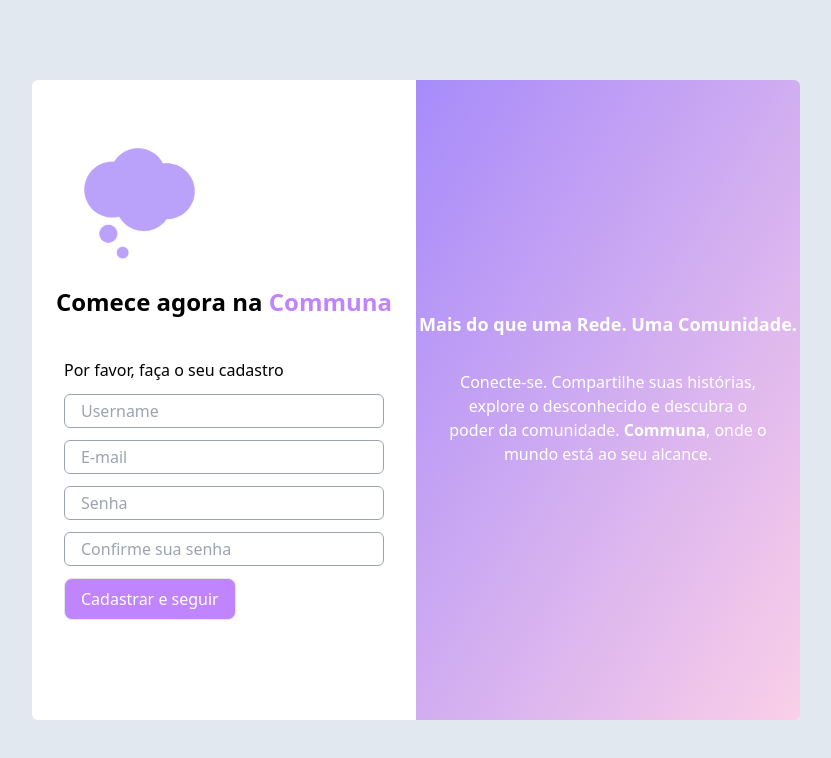
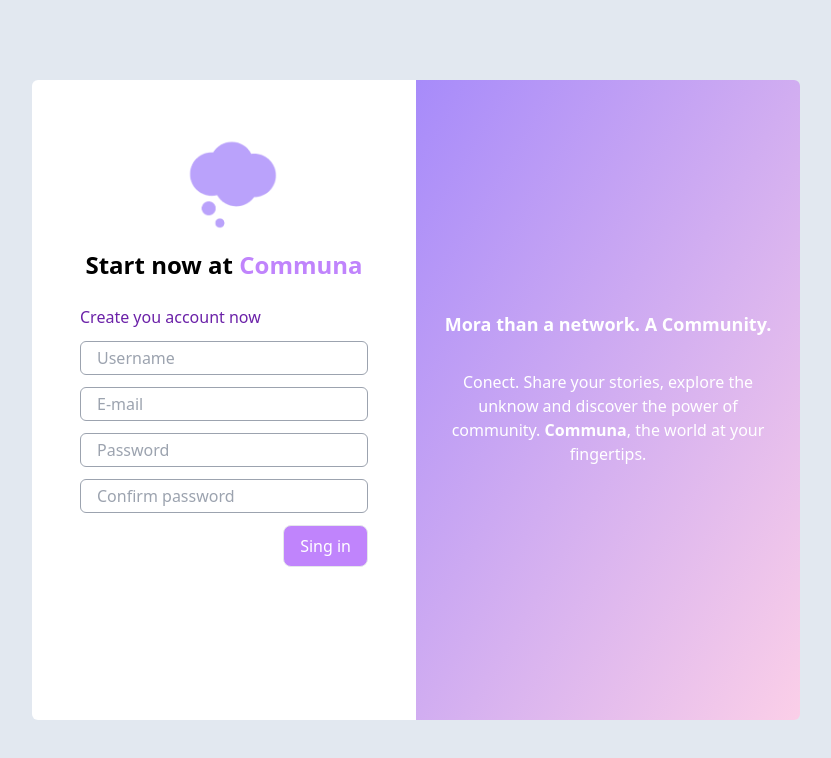
Before and after one commit to taifarias/communa-app, a React (Vite) app: page /login in a window 1280 px wide. Shown: the top 758 px of the page, without its empty margins (224-1055 px from the left). Built offline with nearby package versions, Linux system fonts and the light colour scheme.

Commit message:
uniformizei o idioma
tinha coisa em portugues e ingle, coloquei tudo pra ingles logo

```diff
--- a/src/App.jsx
+++ b/src/App.jsx
@@ -7,10 +7,6 @@ function App() {
   return (
     <div className='App'>
 
-
-
-
-
       <Outlet />
     </div>
   )
--- a/src/pages/Login.jsx
+++ b/src/pages/Login.jsx
@@ -8,31 +8,34 @@ const Login = () => {
 
             <section id="container" className="flex w-3/5 h-4/5 rounded-md ">
                 <div id="cadastro" className="bg-white h-full w-1/2 rounded-l-md flex items-center flex-col pt-10">
-                <div className="pb-10">
-                    <img src={LogoImg} alt="logo-communa" className="w-36" />
+                <div className="pb-6 flex flex-col items-center">
+                    <img src={LogoImg} alt="logo-communa" className="w-28" />
                     <h1 className="font-semibold text-2xl">
-                        Comece agora na <span className="text-center text-purple-400 font-bold">Communa</span>
+                        Start now at <span className="text-center text-purple-400 font-bold">Communa</span>
                     </h1>
                 </div>
 
                 <div className="">
-                        <p className="flex justify-start items-start pb-3 ">
-                        Por favor, faça o seu cadastro</p>
+                    <p className="flex justify-start items-start pb-3 text-purple-800">
+                        Create you account now</p>
 
-                        <div id="inputs" className="flex flex-col ">
+                    <div id="inputs" className="flex flex-col ">
 
-                            <input type="text" className="border border-gray-400 w-80 p-1 px-4 rounded-md mb-3 lg:w-" placeholder="Username" />
-                            <input type="text" className="border border-gray-400 w-80 p-1 px-4 rounded-md mb-3" placeholder="E-mail" />
-                            <input type="text" className="border border-gray-400 w-80 p-1 px-4 rounded-md mb-3" placeholder="Senha" />
-                            <input type="text" className="border border-gray-400 w-80 p-1 px-4 rounded-md mb-3" placeholder="Confirme sua senha" />
+                            <input type="text" className="border border-gray-400 w-72 p-1 px-4 rounded-md mb-3 lg:w-" placeholder="Username" />
+                            <input type="text" className="border border-gray-400 w-72 p-1 px-4 rounded-md mb-3" placeholder="E-mail" />
+                            <input type="text" className="border border-gray-400 w-72 p-1 px-4 rounded-md mb-3" placeholder="Password" />
+                            <input type="text" className="border border-gray-400 w-72 p-1 px-4 rounded-md mb-3" placeholder="Confirm password" />
 
-                        </div>
+                    </div>
 
-                <button className="bg-purple-400 border text-white py-2 px-4 rounded-lg ">
-                    Cadastrar e seguir
-                </button>
+                    <div className="flex justify-end">
+                            <button className="bg-purple-400 border text-white py-2 px-4 rounded-lg">
+                            Sing in
+                            </button>
+                    </div>
 
-            </div>
+
+                </div>
 
 
 
@@ -44,12 +47,12 @@ const Login = () => {
             <div id="sidebar" className="bg-gradient-to-br from-violet-400 to-pink-200 h-full w-1/2 rounded-r-md flex justify-center items-center flex-col" >
 
             <h1 className="font-bold text-white text-xl pb-2 xl:text-lg lg:text-center">
-                Mais do que uma Rede. Uma Comunidade.
+                Mora than a network. A Community.
             </h1>
 
 
-                <p className="py-6 px-20 text-center text-white xl:px-8 lg:px-4">
-                    Conecte-se. Compartilhe suas histórias, explore o desconhecido e descubra o poder da comunidade. <strong>Communa</strong>, onde o mundo está ao seu alcance.</p>
+                <p className="py-6 px-28 text-center text-white xl:px-8 lg:px-4">
+                    Conect. Share your stories, explore the unknow and discover the power of community. <strong>Communa</strong>, the world at your fingertips.</p>
 
 
             </div>
```
